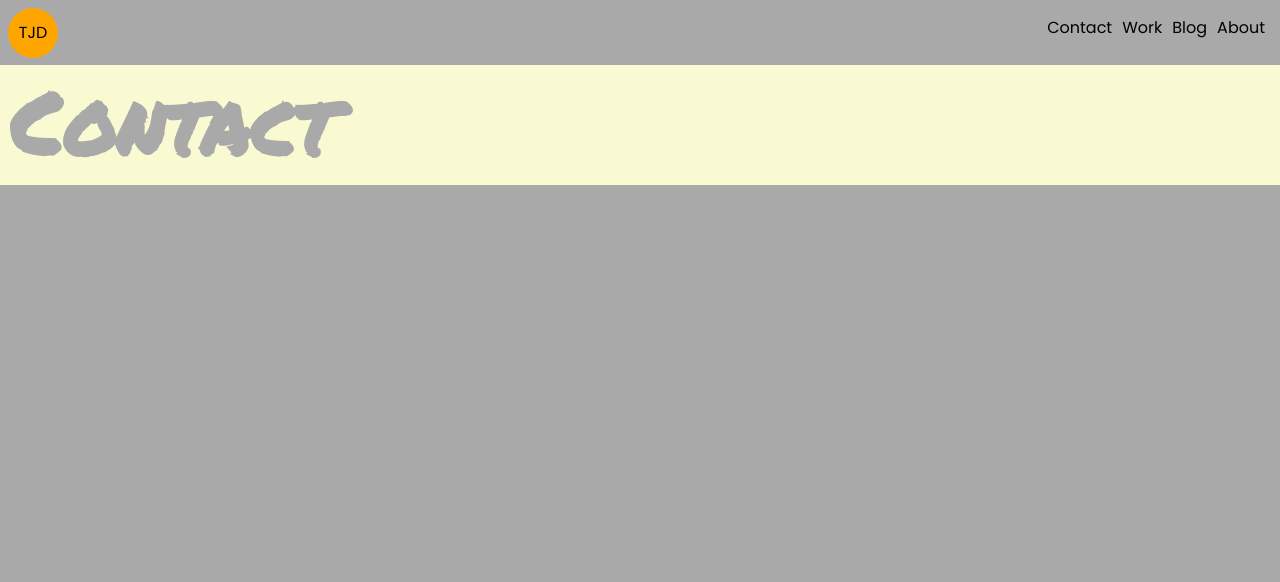
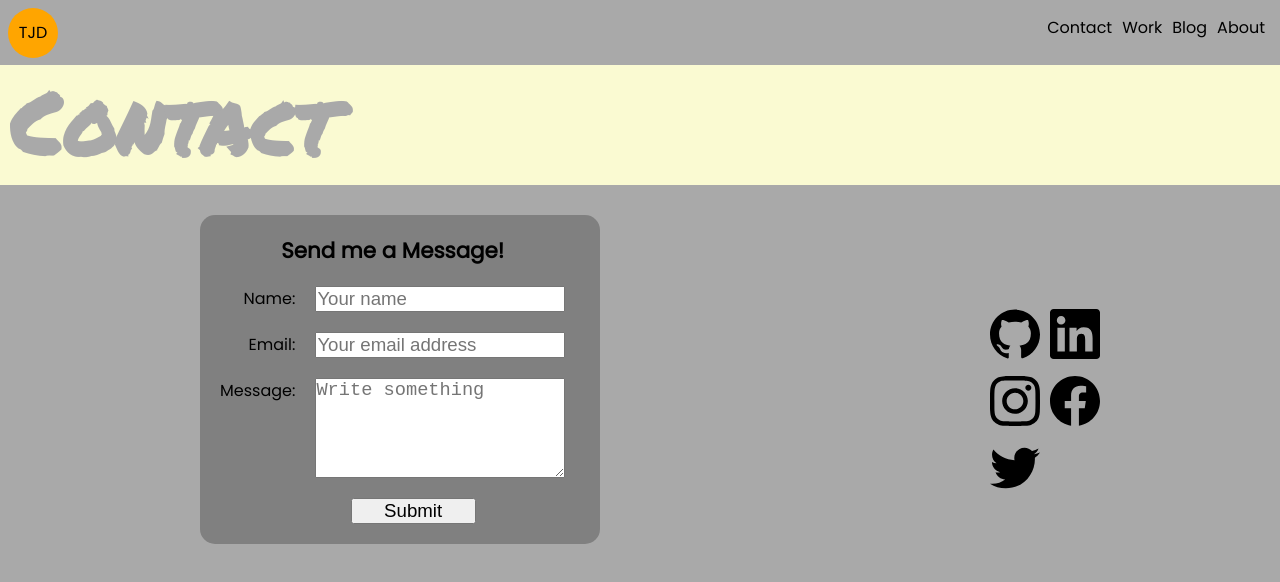
Before and after one commit to dunerztd/Portfolio-2.0, a Gatsby site: page /contact in a window 1280 px wide. Built offline with nearby package versions, Linux system fonts and the light colour scheme; Gatsby itself is replaced by a stand-in of ours.

Commit message:
completed 'Contact' page

```diff
--- a/src/pages/blog.js
+++ b/src/pages/blog.js
@@ -3,8 +3,6 @@ import Layout from '../components/layout'
 import Header from "../components/header"
 
 export default function Blog() {
-
-  document.title = 'Tom Dunstan | Blog'
 
   return (
     <Layout>
--- a/src/pages/contact.js
+++ b/src/pages/contact.js
@@ -2,14 +2,65 @@ import React from "react"
 import Layout from '../components/layout'
 import Header from "../components/header"
 
+import iconFB from '../files/contact/facebook.svg'
+import iconGH from '../files/contact/github.svg'
+import iconIG from '../files/contact/instagram.svg'
+import iconLI from '../files/contact/linkedin.svg'
+import iconTW from '../files/contact/twitter.svg'
+
+import * as styles from './contact.module.css'
+
 
 export default function Contact() {
-
-  document.title = 'Tom Dunstan | Contact'
 
   return (
     <Layout>
       <Header headerText="Contact" />
+      <body>
+        <div class="container">
+
+          <section class={styles.mainView1}>
+
+              <section class={styles.formBox}>
+                <form action="https://formspree.io/mpzlvwjr" method="POST">
+                  <h2 class={styles.formHeading}>Send me a Message!</h2>
+                  <label for="name">Name:</label>
+                  <input type="text" id="name" name="name" placeholder="Your name" />
+
+                  <label for="email" class="form-email-label">Email:</label>
+                  <input type="text" id="email" name="email" placeholder="Your email address" />
+
+                  <label for="message">Message:</label>
+                  <textarea id="message" name="message" placeholder="Write something"></textarea>
+
+                  <input type="submit" value="Submit" />
+                </form>
+              </section>
+
+              <section>
+                <div class={styles.sMediaLink} >
+                  <a href="https://github.com/dunerztd" class={styles.row1}>
+                    <img src={iconGH} width="50" height="50" alt="" />
+                  </a>
+                  <a href="https://www.linkedin.com/in/tom-dunstan-4a76681b0/" class={styles.row1}>
+                    <img src={iconLI} width="50" height="50" alt="" />
+                  </a>
+                  <a href="#instagram" class={styles.row2}>
+                    <img src={iconIG} width="50" height="50" alt="" />
+                  </a>
+                  <a href="#facebook" class={styles.row2}>
+                    <img src={iconFB} width="50" height="50" alt="" />
+                  </a>
+                  <a href="#twitter" class={styles.row3}>
+                    <img src={iconTW} width="50" height="50" alt="" />
+                  </a>
+                </div>
+              </section>
+          </section>
+        </div>
+      </body>
+
+
     </Layout>
   )
 }
--- /dev/null
+++ b/src/pages/contact.module.css
@@ -0,0 +1,103 @@
+* {
+	margin: 0;
+	padding: 0;
+	box-sizing: border-box;
+}
+
+body {
+  background-color: darkgrey;
+  font-family: 'Poppins', sans-serif;
+}
+
+.mainView1 {
+  width: 100vw;
+  display: flex;
+  justify-content: space-around;
+  align-items: center;
+}
+
+/* Form grid-box */
+.formBox {
+  width: 400px;
+  border-radius: 15px;
+  background-color: gray;
+  padding: 20px;
+  margin: 10px;
+}
+
+form {
+  display: grid;
+  grid-template-columns: auto 1fr;
+  grid-gap: 20px;
+  width: 20px;
+}
+
+form .formHeading {
+  grid-column: 1 / 3;
+  text-align: center;
+  font-size: 16pt;
+}
+
+label {
+  grid-column: 1 / 2;
+  display: flex;
+  justify-content: flex-end;
+  width: auto;
+}
+
+input {
+  grid-column: 2 / 3;
+  margin: 0px;
+  width: 250px;
+  font-size: 14pt;
+}
+
+input[type=submit] {
+  grid-column: 1 / 3;
+  width: 125px;
+  margin-left: 7em;
+  display: flex;
+  justify-content: center;
+}
+
+textarea {
+  height: 100px;
+  font-size: 14pt;
+}
+
+
+/* Social media grid-box/links */
+
+.sMediaLink {
+  display: grid;
+  grid-template-columns: 1fr 1fr;
+  grid-gap: 10px;
+  width: 100px;
+  margin: 0 auto;
+  padding-top: 50px;
+}
+
+.row1 {
+  grid-row: 1 / 2;
+}
+
+.row2 {
+  grid-row: 2 / 3;
+}
+
+.row3 {
+  grid-row: 3 / 4;
+}
+
+.sMediaLink a:hover {
+  opacity: 0.3;
+}
+
+
+/* Media queries */
+
+@media only screen and (max-width: 600px) {
+  .mainView1 {
+    display: block;
+  }
+}
--- a/src/pages/work.js
+++ b/src/pages/work.js
@@ -3,8 +3,6 @@ import Layout from '../components/layout'
 import Header from "../components/header"
 
 export default function Work() {
-
-  document.title = 'Tom Dunstan | Work'
 
   return (
     <Layout>
```
Also changed, not shown: src/pages/about.js (+7 -15 lines), src/files/contact/facebook.svg (added), src/files/contact/github.svg (added), src/files/contact/instagram.svg (added), src/files/contact/linkedin.svg (added), src/files/contact/twitter.svg (added).
